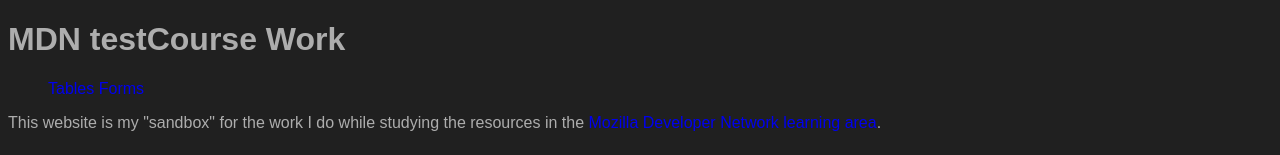
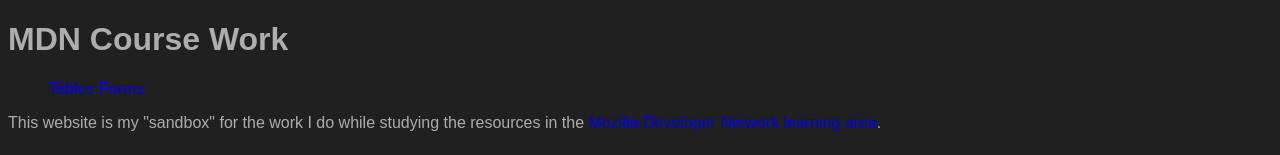
Before and after one commit to darman12/mdn-course, a plain HTML site: page index.html in a window 1280 px wide. Shown: the top 155 px of the page. Drawn offline with Linux system fonts and the light colour scheme.

Commit message:
reverted h1 content change

```diff
--- a/index.html
+++ b/index.html
@@ -19,7 +19,7 @@
 
 <body>
 
-   <header><h1>MDN testCourse Work</h1></header>
+   <header><h1>MDN Course Work</h1></header>
 
    <nav>
       <ul>
```
